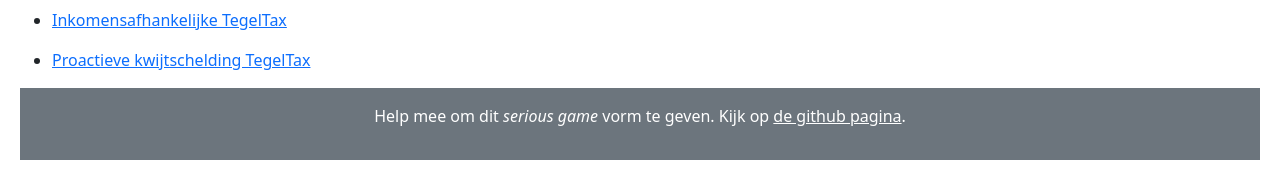
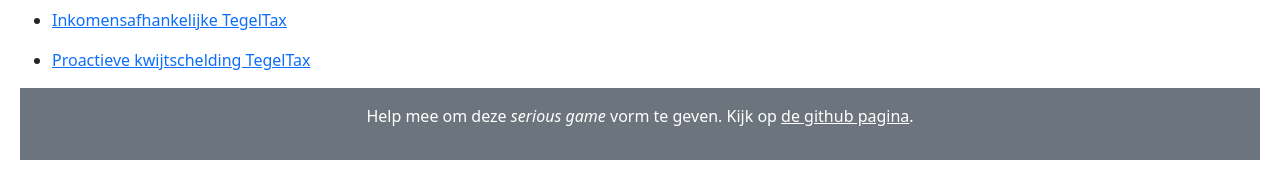
Before and after one commit to codefornl/Rijksdienst-voor-de-Verbetering-van-de-Gebaande-Paden, a Jekyll site: the page built from index.md, in a window 1280 px wide. Shown: the part 783-960 px from the top of the page. Built offline with Jekyll 4.4.1, drawn with Linux system fonts in a browser that asks for light colours.

Commit message:
dit -> deze game

```diff
--- a/_includes/footer.html
+++ b/_includes/footer.html
@@ -1,5 +1,5 @@
 <footer class="bg-secondary text-white py-3">
     <div class="container text-center">
-        <p>Help mee om dit <i>serious game</i> vorm te geven. Kijk op <a class="text-white" href="https://github.com/codefornl/Rijksdienst-voor-de-Verbetering-van-de-Gebaande-Paden">de github pagina</a>.</p>
+        <p>Help mee om deze <i>serious game</i> vorm te geven. Kijk op <a class="text-white" href="https://github.com/codefornl/Rijksdienst-voor-de-Verbetering-van-de-Gebaande-Paden">de github pagina</a>.</p>
     </div>
 </footer>
```
